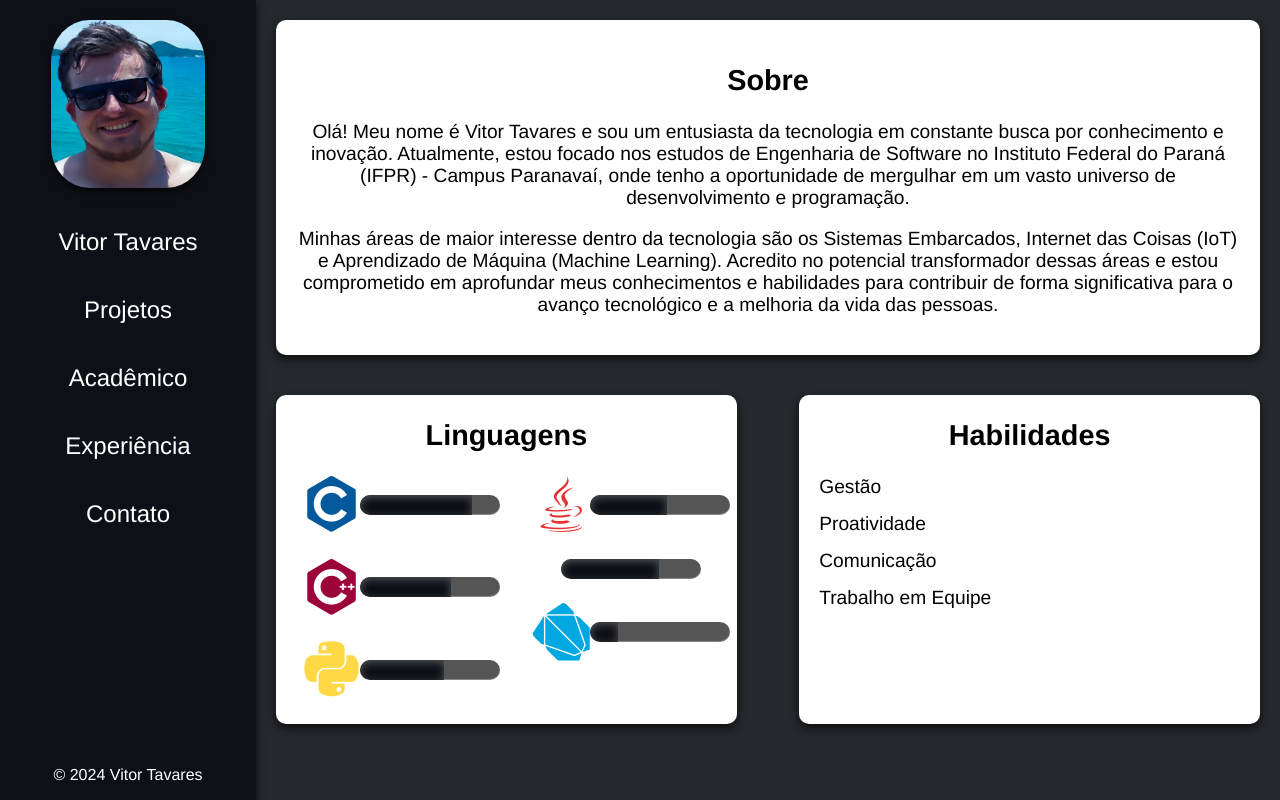
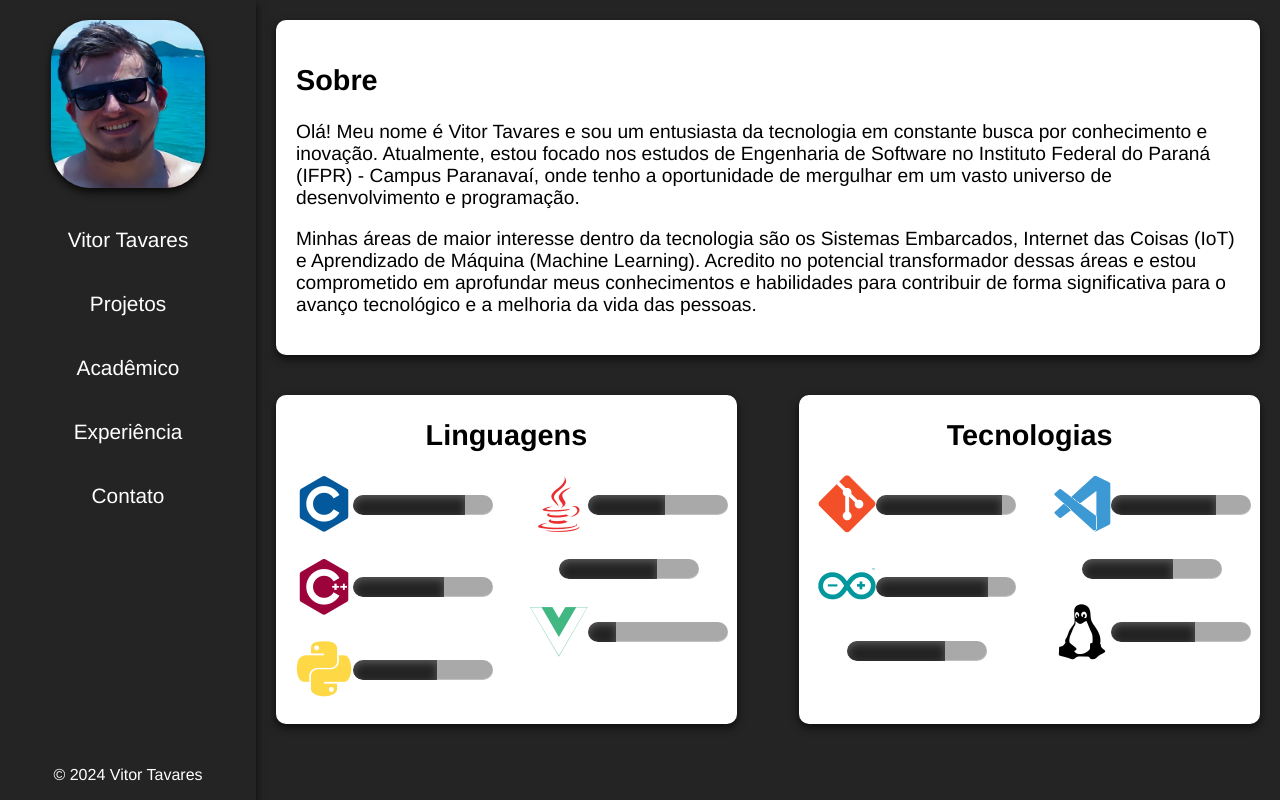
Before and after one commit to VitorTavaresO/aula-pw, a plain HTML site: page index.html in a window 1280 px wide. Drawn offline with nearby package versions, Linux system fonts and the light colour scheme.

Commit message:
Academics

```diff
--- a/index.html
+++ b/index.html
@@ -25,8 +25,7 @@
             </footer>
         </nav>
     </header>
-    <main>
-        <div class="container">
+    <main class="container">
         <div class="card">
             <h2>Sobre</h2>
             <p>Olá! Meu nome é Vitor Tavares e sou um entusiasta da tecnologia em constante busca por conhecimento e
@@ -73,7 +72,7 @@
                             <span style="width:70%;"></span>
                         </div>
                     </li>
-                        <li><i class="devicon-dart-plain colored"></i>
+                    <li><i class="devicon-vuejs-plain colored"></i>
                         <div class="chart">
                             <span style="width:20%;"></span>
                         </div>
@@ -81,14 +80,39 @@
                 </ul>
             </div>
             <div class="card-grid">
-                    <h2>Habilidades</h2>
-                    <ul class="ul">
-                        <li>Gestão</li>
-                        <li>Proatividade</li>
-                        <li>Comunicação</li>
-                        <li>Trabalho em Equipe</li>
+                <h2>Tecnologias</h2>
+                <ul class="ul-double-column">
+                    <li><i class="devicon-git-plain colored"></i>
+                        <div class="chart">
+                            <span style="width:90%;"></span>
+                        </div>
+                    </li>
+                    <li><i class="devicon-arduino-plain colored"></i>
+                        <div class="chart">
+                            <span style="width:80%;"></span>
+                        </div>
+                    </li>
+                    <li><i class="devicon-raspberrypi-plain colored"></i>
+                        <div class="chart">
+                            <span style="width:70%;"></span>
+                        </div>
+                    </li>
+                    <li><i class="devicon-vscode-plain colored"></i>
+                        <div class="chart">
+                            <span style="width:75%;"></span>
+                        </div>
+                    </li>
+                    <li><i class="devicon-windows11-plain colored"></i>
+                        <div class="chart">
+                            <span style="width:65%;"></span>
+                        </div>
+                    </li>
+                    <li><i class="devicon-linux-plain colored"></i>
+                        <div class="chart">
+                            <span style="width:60%;"></span>
+                        </div>
+                    </li>
                 </ul>
-                </div>
             </div>
         </div>
     </main>
--- a/style/style.css
+++ b/style/style.css
@@ -6,7 +6,7 @@ body {
     font-family: 'Helvetica', sans-serif;
     flex-direction: column;
     display: flex;
-    background-color: #25282c;
+    background-color: #242424;
 }
 
 i {
@@ -38,7 +38,7 @@ a {
     box-shadow: 0px 4px 8px rgba(0, 0, 0, 0.659);
     padding: 20px;
     margin: 20px 20px;
-    text-align: center;
+    text-align: left;
     font-size: 120%;
 }
 
@@ -51,6 +51,10 @@ a {
     text-align: left;
     justify-content: baseline;
     font-size: 100%;
+}
+
+.back {
+    background-color: #fff;
 }
 
 .grid {
@@ -73,7 +77,7 @@ a {
     list-style: none;
     text-align: left;
     columns: 2;
-    padding-inline-start: 20px;
+    padding-inline-start: 10px;
 }
 
 .card-grid .ul-double-column li {
@@ -96,7 +100,7 @@ a {
 .navbar {
     width: 20%;
     height: 100%;
-    background-color: #0D1117;
+    background-color: #242424;
     color: #fff;
     display: flex;
     flex-direction: column;
@@ -130,7 +134,7 @@ a {
     background-color: transparent;
     color: #fff;
     border: none;
-    font-size: 150%;
+    font-size: 130%;
     font-family: 'Helvetica', sans-serif;
     cursor: pointer;
 }
@@ -145,7 +149,7 @@ a {
 }
 
 .chart {
-    background: none repeat scroll 0 0 #555555;
+    background: none repeat scroll 0 0 #a9a9a9;
     border-radius: 25px 25px 25px 25px;
     box-shadow: 0 -1px 1px rgba(255, 255, 255, 0.3) inset;
     width: 140px;
@@ -156,7 +160,7 @@ a {
 }
 
 .chart>span {
-    background-color: #0D1117;
+    background-color: #242424;
     border-radius: 20px 0px 0px 20px;
     box-shadow: 0 2px 9px rgba(255, 255, 255, 0.3) inset, 0 -2px 6px rgba(0, 0, 0, 0.4) inset;
     display: block;
```
Also changed, not shown: academic.html (+35 -16 lines). Lines whose indentation alone changed are shown as unchanged.
